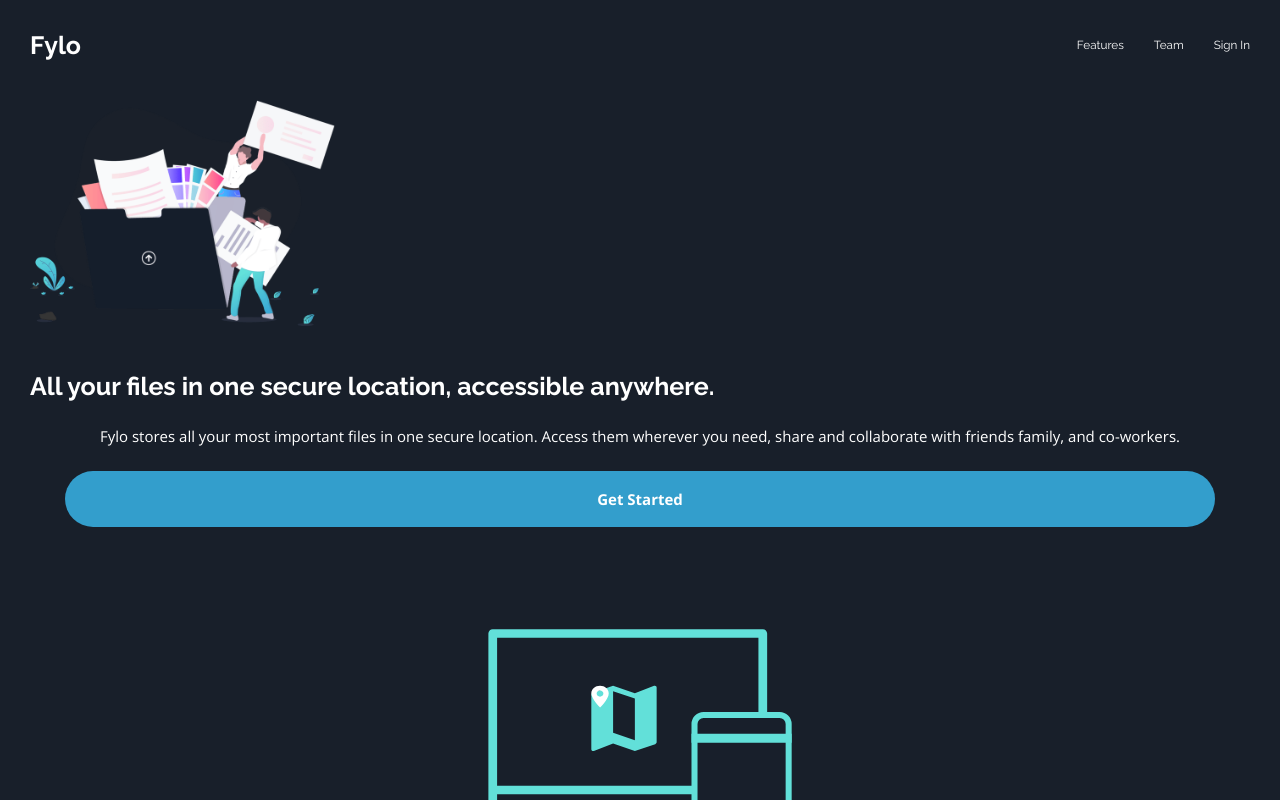
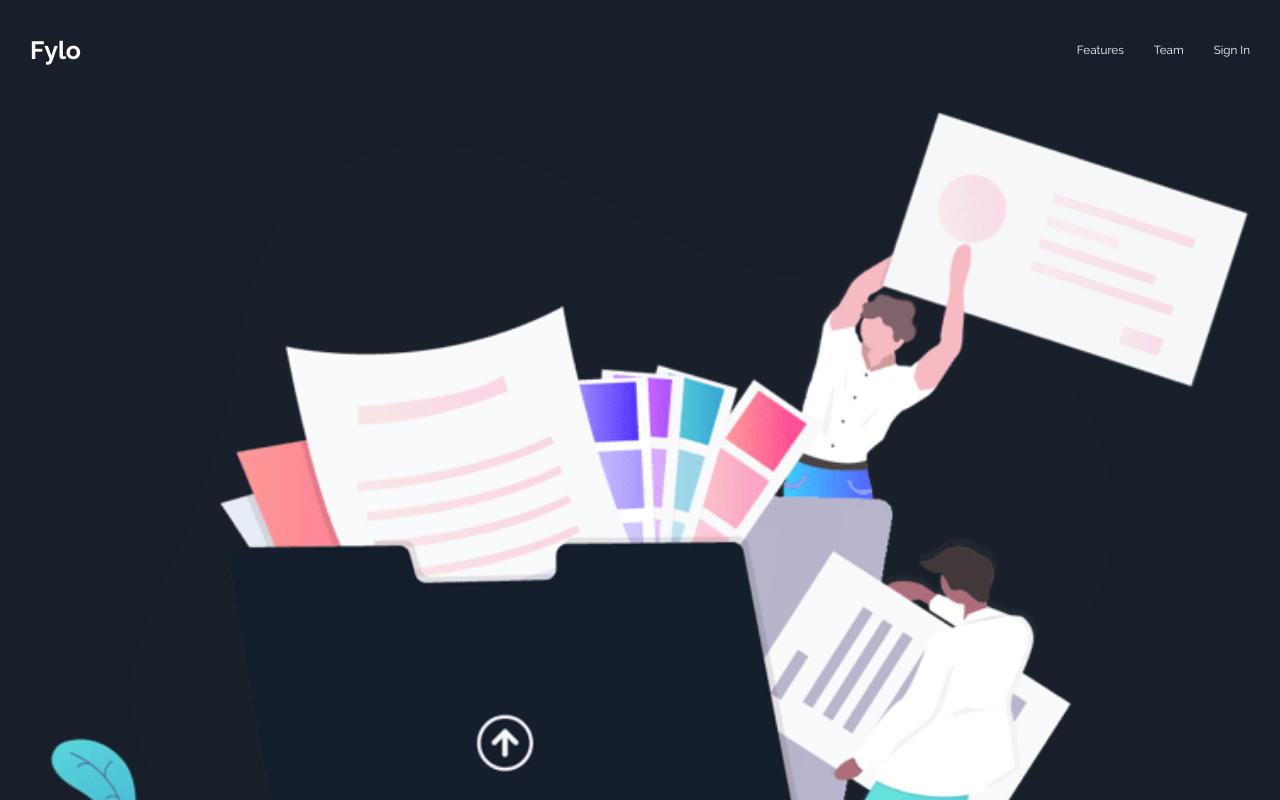
Before and after one commit to hnnav/fylo-dark-theme, a React (Create React App) app: page / in a window 1280 px wide. Shown: the top 800 px of the page. Built offline with nearby package versions, Linux system fonts and the light colour scheme.

Commit message:
css fixes

```diff
--- a/src/App.css
+++ b/src/App.css
@@ -9,6 +9,7 @@
     box-sizing: content-box;
     font-family: 'Open Sans', sans-serif;
     font-weight: 400;
+    line-height: 1.6;
 }
 
 body {
--- a/src/components/Intro.js
+++ b/src/components/Intro.js
@@ -4,7 +4,7 @@ import '../styles/Intro.css';
 function Intro(){
     return(
         <div class='intro'>
-            <img src='images\illustration-intro.png' alt=''/>
+            <img src='images/illustration-intro.png' alt=''/>
             <h1>All your files in one secure location, accessible anywhere.</h1>
             <p>Fylo stores all your most important files in one secure location. Access them wherever you need, share and collaborate with friends family, and co-workers.</p>
             <button>Get Started</button>
--- a/src/styles/Feature.css
+++ b/src/styles/Feature.css
@@ -7,16 +7,16 @@
     text-align: center;
 }
 
-h2 {
+.feature h2 {
     font-size: 17px;
     font-weight: 700;
 }
 
-p {
+.feature p {
     font-size: 15px;
 }
 
-img {
+.feature img {
     width: 25%;
     padding-bottom: 20px;
 }
--- a/src/styles/Intro.css
+++ b/src/styles/Intro.css
@@ -3,17 +3,25 @@
     text-align: center;
     display: flex;
     flex-direction: column;
+    align-items: center;
     gap: 25px;
 }
 
-p {
+.intro img {
+    width: 100%;
+}
+
+.intro h1 {
+    font-size: 24px;
+    font-weight: 700;
+}
+
+.intro p {
     font-size: 14px;
 }
 
-button {
-    margin-left: 35px;
-    margin-right: 35px;
-    padding: 18px;
+.intro button {
+    padding: 18px 80px;
     background-color: hsl(198, 60%, 50%);
     border: none;
     border-radius: 30px;
--- a/src/styles/Navbar.css
+++ b/src/styles/Navbar.css
@@ -6,11 +6,11 @@ nav {
     font-size: 10px;
 }
 
-h3 {
+nav h3 {
     font-family: 'Raleway', sans-serif;
 }
 
-h1 {
+nav h1 {
     margin-right: auto;
     font-family: 'Raleway', sans-serif;
     font-weight: 700;
```
